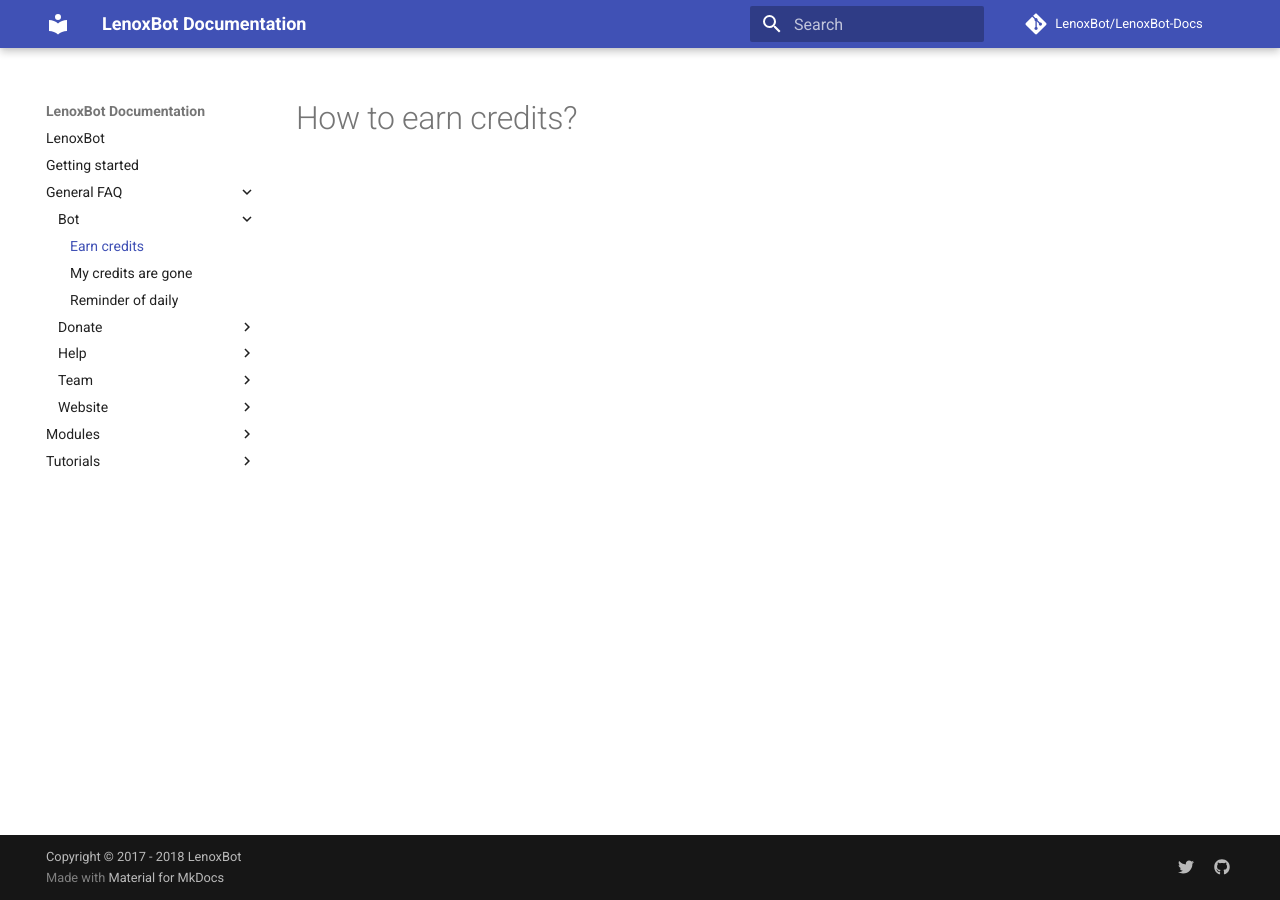
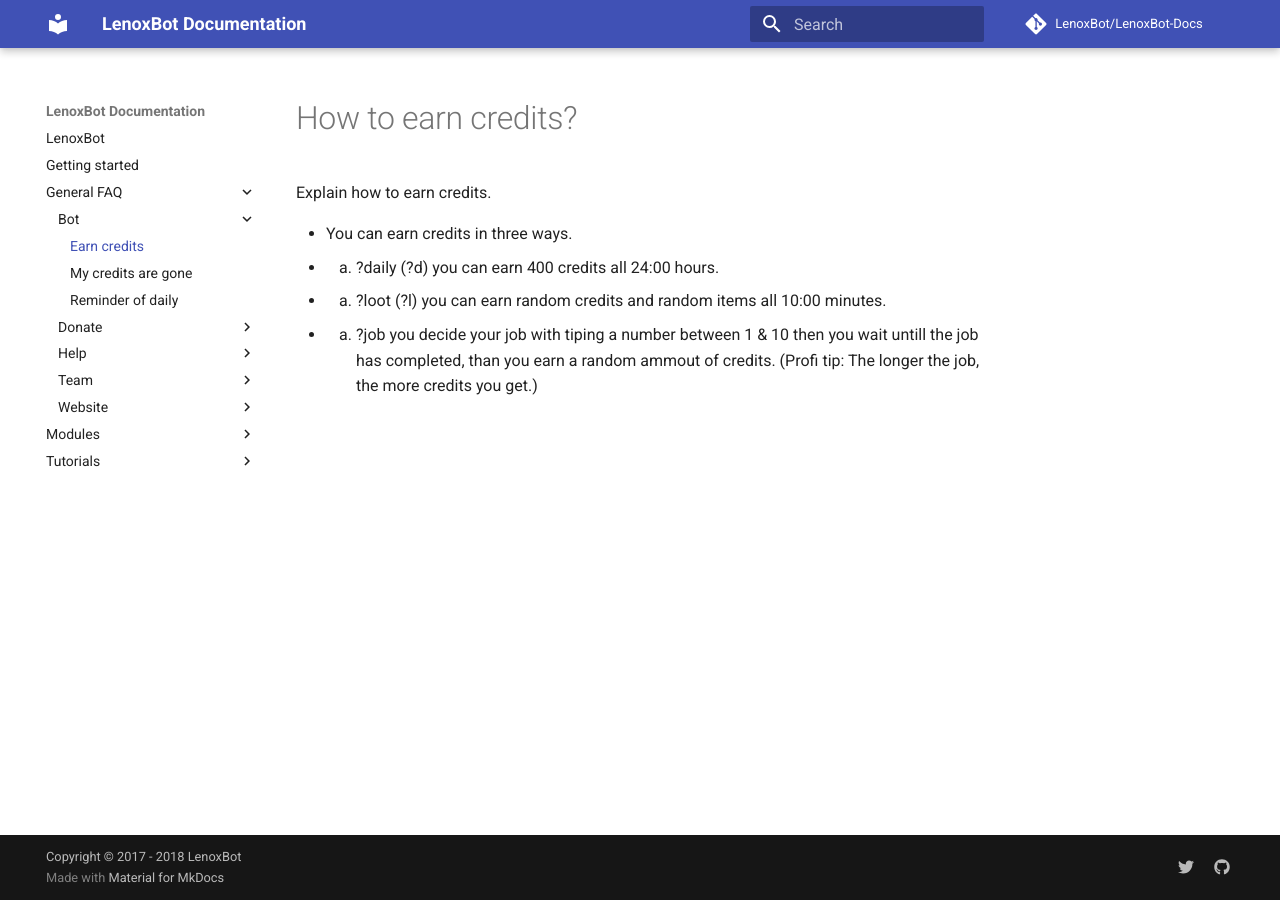
Before and after one commit to gillesheinesch/LenoxBot-Docs, an MkDocs documentation site: the page built from docs/General FAQ/Bot/Earn credits.md, in a window 1280 px wide. Built offline with MkDocs 1.6.1 and Material for MkDocs 9.7.7, drawn with Linux system fonts in a browser that asks for light colours; comment, search, counter and statistics services are not loaded.

Commit message:
Update Earn credits.md

```diff
--- a/docs/General FAQ/Bot/Earn credits.md
+++ b/docs/General FAQ/Bot/Earn credits.md
@@ -2,3 +2,10 @@
 description:
 
 # How to earn credits?
+
+Explain how to earn credits.
+
+* You can earn credits in three ways.
+* 1. ?daily (?d) you can earn 400 credits all 24:00 hours.
+* 2. ?loot (?l) you can earn random credits and random items all 10:00 minutes.
+* 3. ?job you decide your job with tiping a number between 1 & 10 then you wait untill the job has completed, than you earn a random ammout of credits. (Profi tip: The longer the job, the more credits you get.)
```
